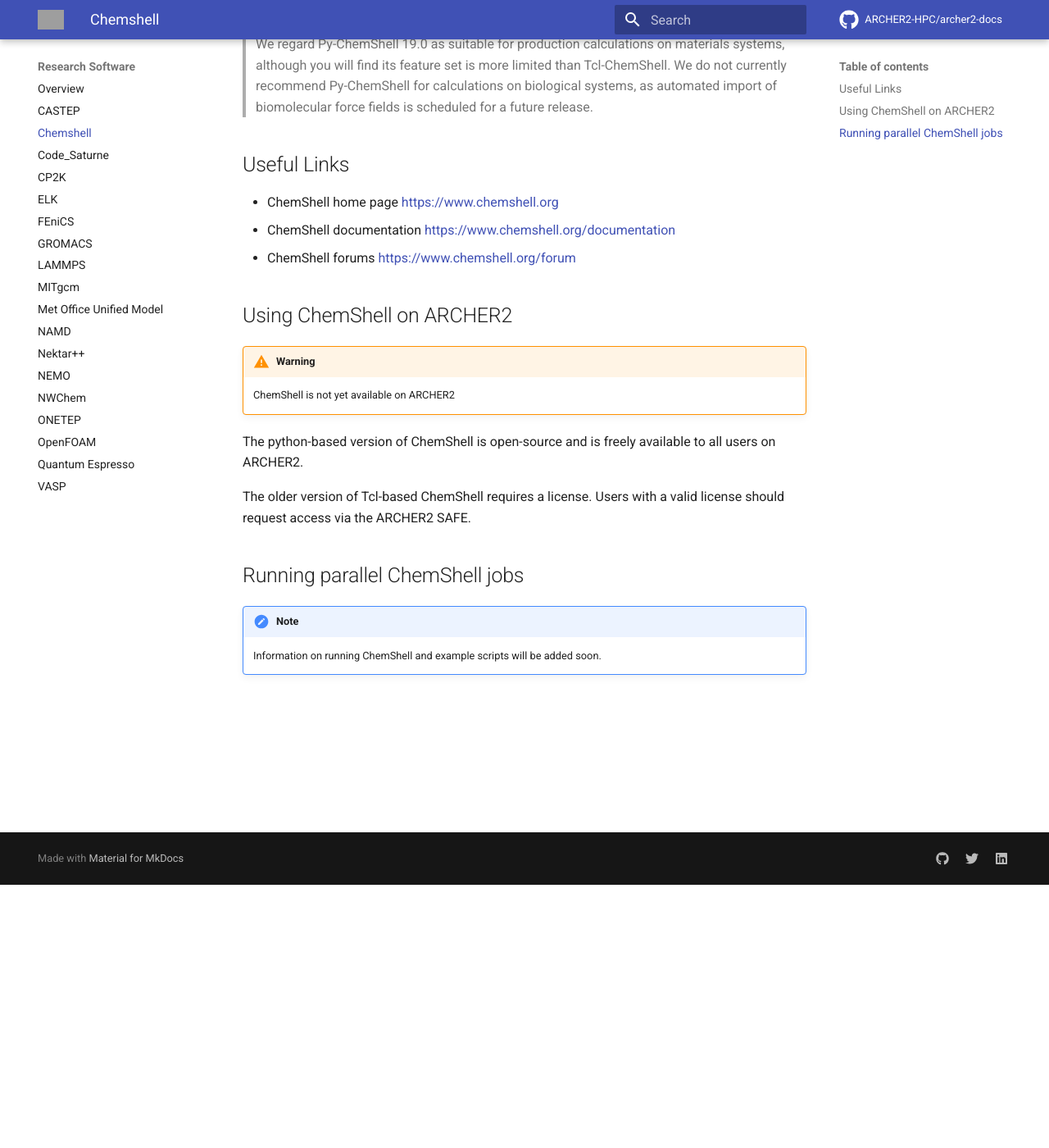
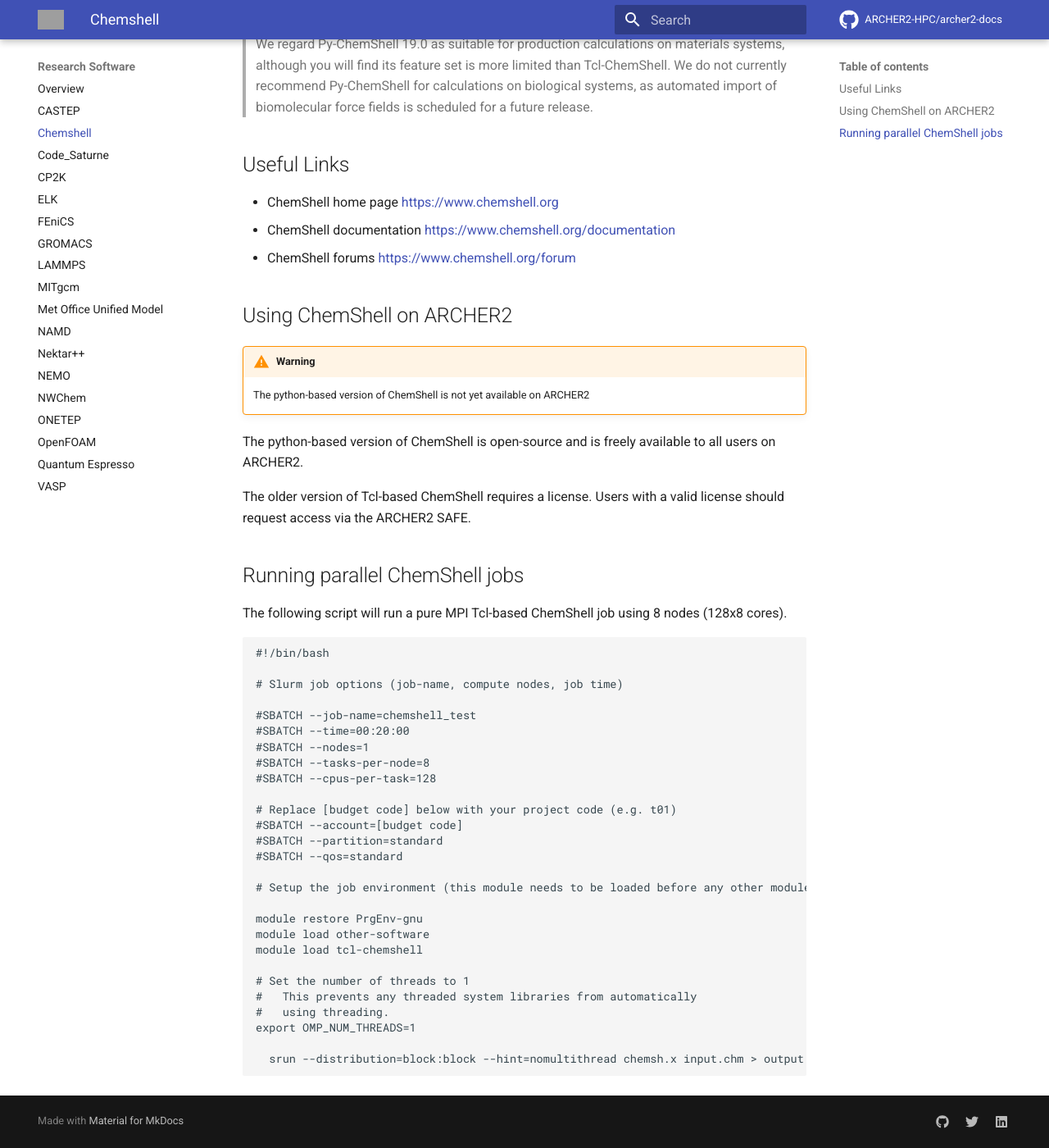
Before and after one commit to ARCHER2-HPC/archer2-docs, an MkDocs documentation site: the page built from docs/research-software/chemshell/chemshell.md, in a window 1280 px wide and 1400 px high, scrolled down 321 px. Shown: the whole window at 82% size. Built offline with MkDocs 1.6.1 and Material for MkDocs 9.7.7, drawn with Linux system fonts in a browser that asks for light colours; comment, search, counter and statistics services are not loaded; grey boxes are pictures that could not be loaded.

Commit message:
ChemShell: Adding run instros
Adding instructions for loading and running `tcl-chemshell` module.

````diff
--- a/docs/research-software/chemshell/chemshell.md
+++ b/docs/research-software/chemshell/chemshell.md
@@ -23,7 +23,8 @@
 ## Using ChemShell on ARCHER2
 
 !!! warning
-    ChemShell is not yet available on ARCHER2
+    The python-based version of ChemShell is not yet available on
+    ARCHER2
 
 The python-based version of ChemShell is open-source and is freely
 available to all users on ARCHER2.
@@ -33,5 +34,35 @@
 
 ## Running parallel ChemShell jobs
 
-!!! note
-    Information on running ChemShell and example scripts will be added soon.
+The following script will run a pure MPI Tcl-based ChemShell job using 8
+nodes (128x8 cores).
+
+```
+#!/bin/bash
+
+# Slurm job options (job-name, compute nodes, job time)
+
+#SBATCH --job-name=chemshell_test
+#SBATCH --time=00:20:00
+#SBATCH --nodes=1
+#SBATCH --tasks-per-node=8
+#SBATCH --cpus-per-task=128
+
+# Replace [budget code] below with your project code (e.g. t01)
+#SBATCH --account=[budget code]
+#SBATCH --partition=standard
+#SBATCH --qos=standard
+
+# Setup the job environment (this module needs to be loaded before any other modules)
+
+module restore PrgEnv-gnu
+module load other-software
+module load tcl-chemshell
+
+# Set the number of threads to 1
+#   This prevents any threaded system libraries from automatically
+#   using threading.
+export OMP_NUM_THREADS=1
+
+  srun --distribution=block:block --hint=nomultithread chemsh.x input.chm > output.log
+```
````
